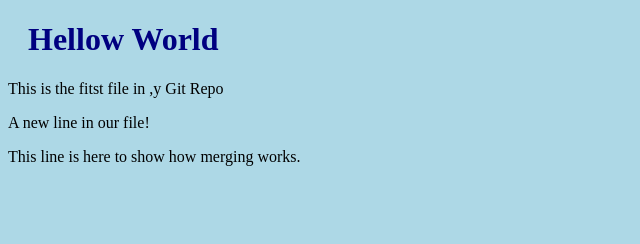
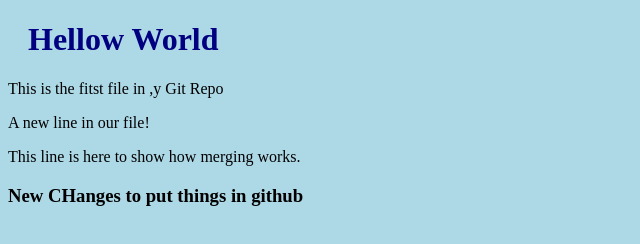
Before and after one commit to afshinayz/New-Demo, a plain HTML site: page index.html in a window 1280 px wide. Shown: the whole page, without its empty margins (0-640 px from the left). Drawn offline with Linux system fonts and the light colour scheme.

Commit message:
Update index.html and add some text for add in gitHub

```diff
--- a/index.html
+++ b/index.html
@@ -17,6 +17,10 @@
       <p>A new line in our file!</p>
 
       <p>This line is here to show how merging works.</p>
+
+      <h3>
+            New CHanges to put things in github
+      </h3>
 </body>
 
 </html>
```
